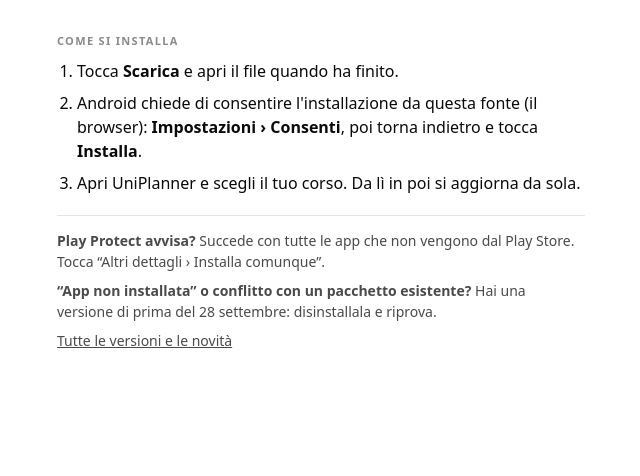
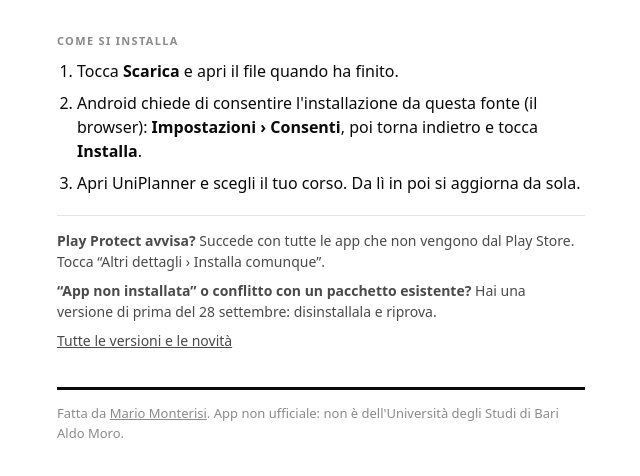
Before and after one commit to LordMarte-A669/uniplanner-releases, a plain HTML site: page index.html in a window 1280 px wide. Shown: the part 236-712 px from the top of the page, without its empty margins (319-959 px from the left). Drawn offline with Linux system fonts and the light colour scheme; no server answers.

Commit message:
Pagina: firma e 'app non ufficiale'

```diff
--- a/index.html
+++ b/index.html
@@ -41,6 +41,8 @@
   .note { font-size: 14px; color: var(--ink-2); border-top: 1px solid var(--hair); padding-top: 14px; margin-top: 20px; }
   .note p { margin: 0 0 8px; }
   a { color: inherit; }
+  .by { margin-top: 36px; padding-top: 14px; border-top: 3px solid var(--rule); font-size: 13px; color: var(--ink-3); }
+  .by p { margin: 0; }
   .qr { display: none; }
   /* da computer: il QR per aprire la pagina sul telefono */
   @media (min-width: 800px) and (hover: hover) {
@@ -82,6 +84,9 @@
     <img src="qr.svg" alt="QR code di questa pagina">
     <p>Sei al computer? Inquadra il codice col telefono per aprire questa pagina.</p>
   </div>
+  <footer class="by">
+    <p>Fatta da <a href="https://lordmarte-a669.github.io/cv-mario-monterisi/">Mario Monterisi</a>. App non ufficiale: non è dell'Università degli Studi di Bari Aldo Moro.</p>
+  </footer>
 </main>
 <script>
   // Versione e data dell'ultima release: se GitHub non risponde la pagina funziona lo stesso.
```
